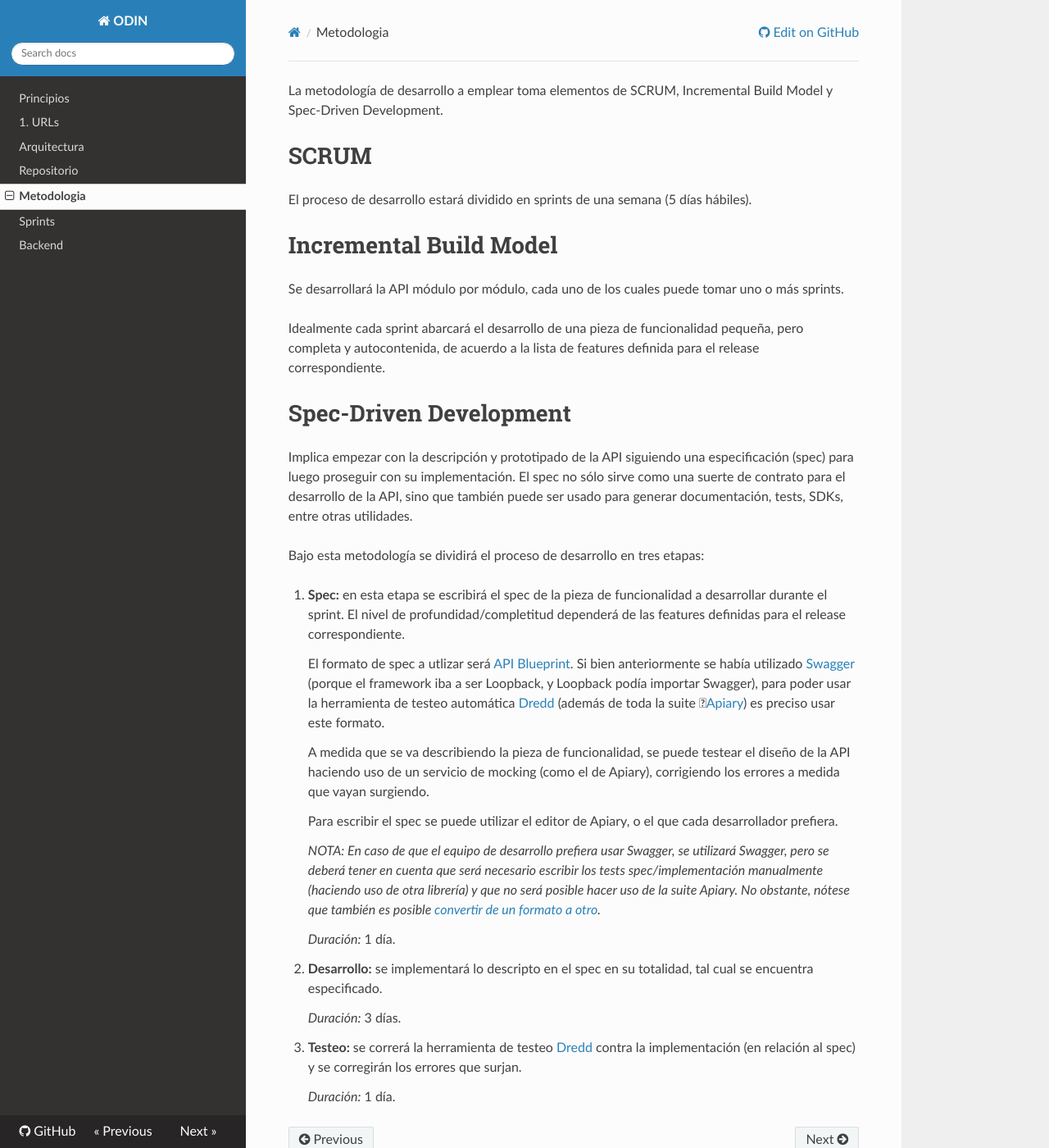
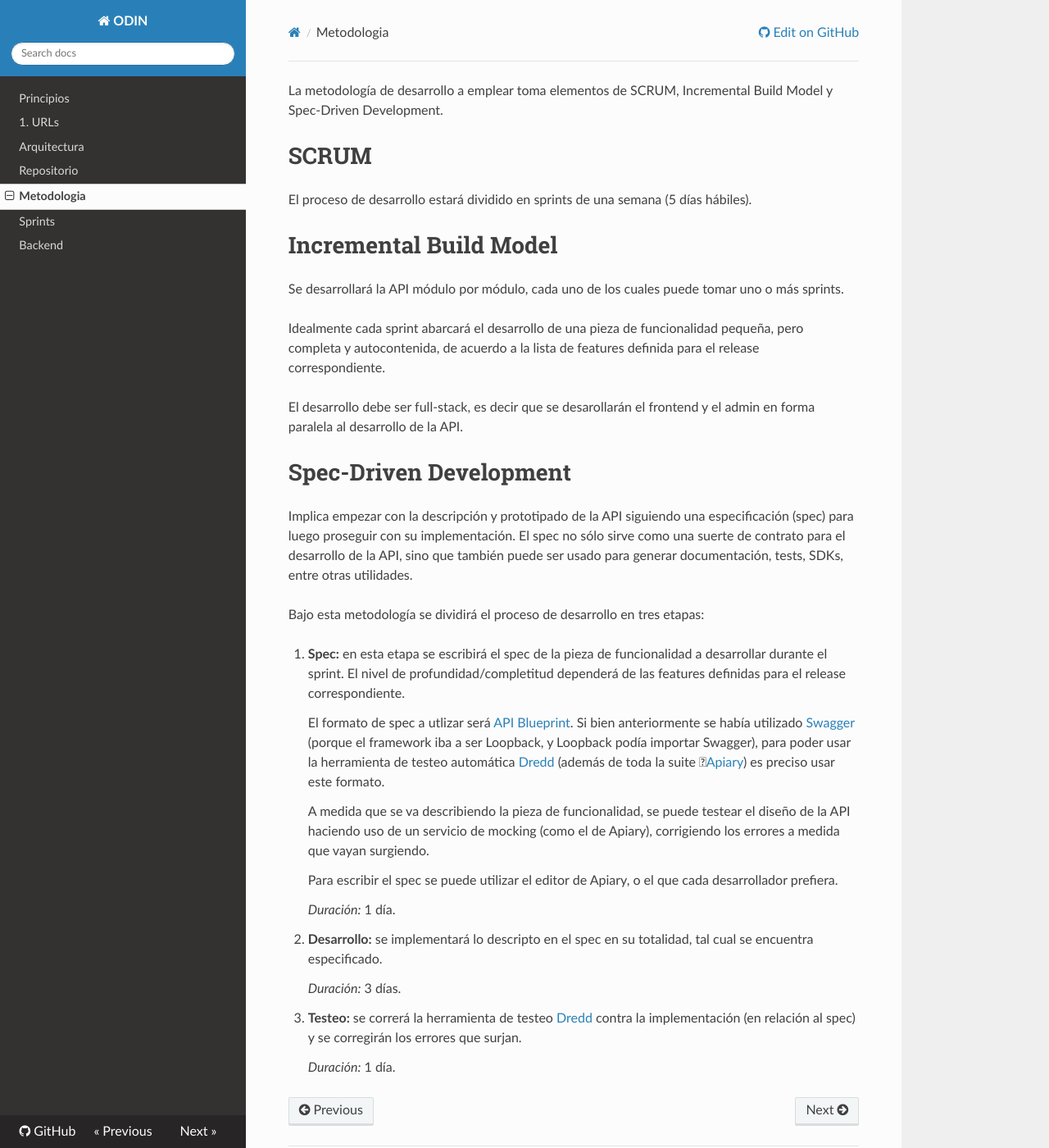
Before and after one commit to odin-unlp/odin-tech-docs, an MkDocs documentation site: the page built from docs/Metodologia.md, in a window 1280 px wide and 1400 px high. Shown: the whole window at 82% size. Built offline with MkDocs 1.6.1, drawn with Linux system fonts in a browser that asks for light colours; nearby versions of some CDN libraries; old or Windows-style settings are respelled for this version of MkDocs.

Commit message:
Updated Metodologia.md

```diff
--- a/docs/Metodologia.md
+++ b/docs/Metodologia.md
@@ -9,6 +9,8 @@ El proceso de desarrollo estará dividido en sprints de una semana (5 días háb
 Se desarrollará la API módulo por módulo, cada uno de los cuales puede tomar uno o más sprints.
 
 Idealmente cada sprint abarcará el desarrollo de una pieza de funcionalidad pequeña, pero completa y autocontenida, de acuerdo a la lista de features definida para el release correspondiente.
+
+El desarrollo debe ser full-stack, es decir que se desarollarán el frontend y el admin en forma paralela al desarrollo de la API.
 
 # Spec-Driven Development
 
@@ -24,8 +26,6 @@ Bajo esta metodología se dividirá el proceso de desarrollo en tres etapas:
 
     Para escribir el spec se puede utilizar el editor de Apiary, o el que cada desarrollador prefiera.
 
-    *NOTA: En caso de que el equipo de desarrollo prefiera usar Swagger, se utilizará Swagger, pero se deberá tener en cuenta que será necesario escribir los tests spec/implementación manualmente (haciendo uso de otra librería) y que no será posible hacer uso de la suite Apiary. No obstante, nótese que también es posible [convertir de un formato a otro](https://apitransformer.com/).*
-
     *Duración:* 1 día.
 
 2. **Desarrollo:** se implementará lo descripto en el spec en su totalidad, tal cual se encuentra especificado.
```
